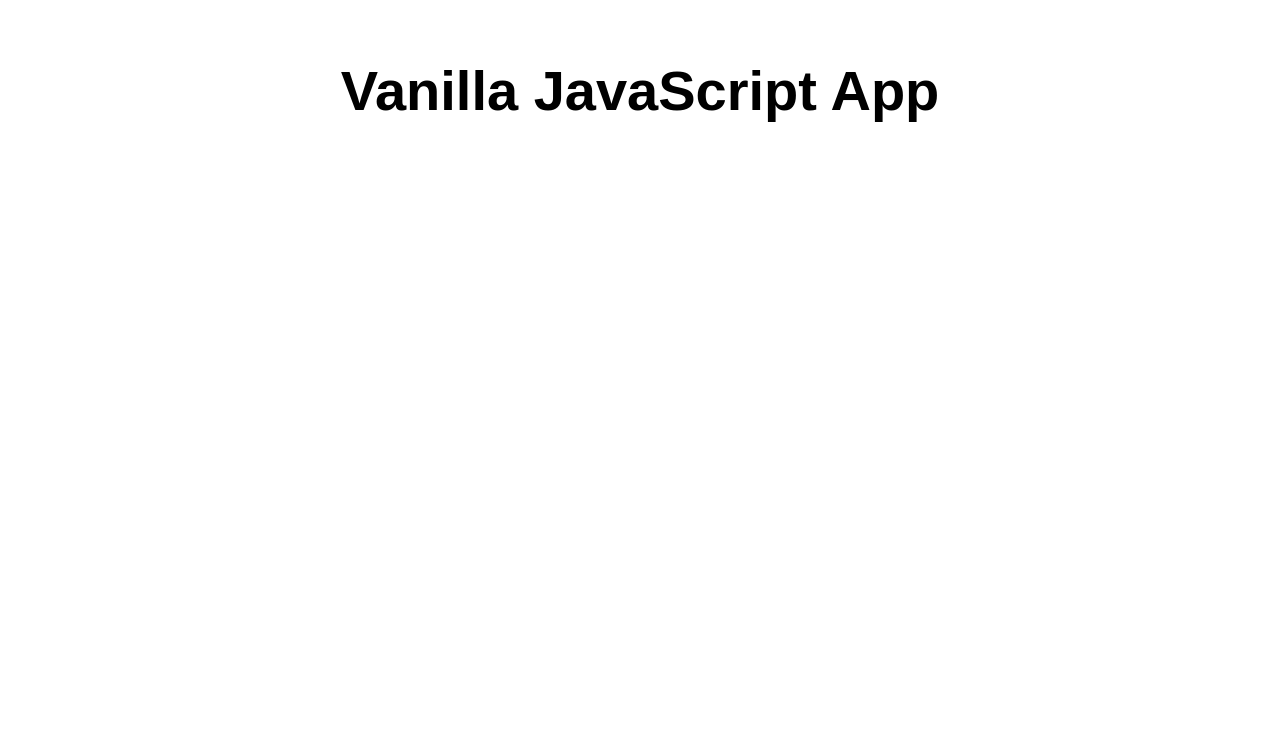
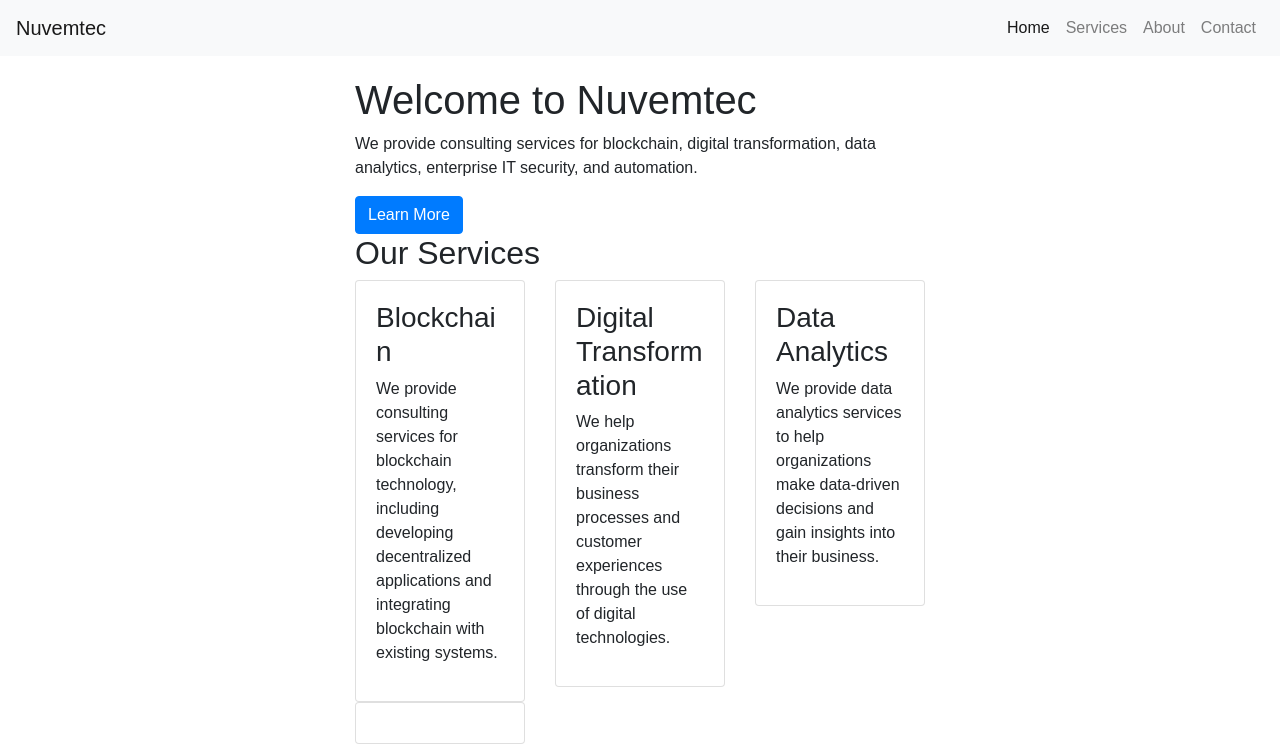
Before and after one commit to Nuvemteclab/my-first-static-web-app, a website: page src/index.html in a window 1280 px wide. Drawn offline with nearby package versions, Linux system fonts and the light colour scheme.

Commit message:
Update index.html

```diff
--- a/src/index.html
+++ b/src/index.html
@@ -1,17 +1,75 @@
 <!DOCTYPE html>
 <html lang="en">
-
 <head>
-  <meta charset="UTF-8">
-  <meta name="viewport" content="width=device-width, initial-scale=1.0">
-  <link rel="stylesheet" href="styles.css">
-  <title>Vanilla JavaScript App</title>
+	<meta charset="UTF-8">
+	<meta name="viewport" content="width=device-width, initial-scale=1.0">
+	<title>Nuvemtec - Consulting IT Firm</title>
+	<link rel="stylesheet" href="https://maxcdn.bootstrapcdn.com/bootstrap/4.5.2/css/bootstrap.min.css">
+	<link rel="stylesheet" href="styles.css">
 </head>
-
 <body>
-  <main>
-    <h1>Vanilla JavaScript App</h1>
-  </main>
-</body>
-
-</html>
+	<header>
+		<nav class="navbar navbar-expand-md navbar-light bg-light">
+			<a class="navbar-brand" href="#">Nuvemtec</a>
+			<button class="navbar-toggler" type="button" data-toggle="collapse" data-target="#navbarNav">
+				<span class="navbar-toggler-icon"></span>
+			</button>
+			<div class="collapse navbar-collapse" id="navbarNav">
+				<ul class="navbar-nav ml-auto">
+					<li class="nav-item active">
+						<a class="nav-link" href="#">Home</a>
+					</li>
+					<li class="nav-item">
+						<a class="nav-link" href="#">Services</a>
+					</li>
+					<li class="nav-item">
+						<a class="nav-link" href="#">About</a>
+					</li>
+					<li class="nav-item">
+						<a class="nav-link" href="#">Contact</a>
+					</li>
+				</ul>
+			</div>
+		</nav>
+	</header>
+	<main>
+		<section class="hero-image">
+			<div class="container">
+				<h1>Welcome to Nuvemtec</h1>
+				<p>We provide consulting services for blockchain, digital transformation, data analytics, enterprise IT security, and automation.</p>
+				<a href="#" class="btn btn-primary">Learn More</a>
+			</div>
+		</section>
+		<section class="services">
+			<div class="container">
+				<h2>Our Services</h2>
+				<div class="row">
+					<div class="col-md-4">
+						<div class="card">
+							<div class="card-body">
+								<h3>Blockchain</h3>
+								<p>We provide consulting services for blockchain technology, including developing decentralized applications and integrating blockchain with existing systems.</p>
+							</div>
+						</div>
+					</div>
+					<div class="col-md-4">
+						<div class="card">
+							<div class="card-body">
+								<h3>Digital Transformation</h3>
+								<p>We help organizations transform their business processes and customer experiences through the use of digital technologies.</p>
+							</div>
+						</div>
+					</div>
+					<div class="col-md-4">
+						<div class="card">
+							<div class="card-body">
+								<h3>Data Analytics</h3>
+								<p>We provide data analytics services to help organizations make data-driven decisions and gain insights into their business.</p>
+							</div>
+						</div>
+					</div>
+				</div>
+				<div class="row">
+					<div class="col-md-4">
+						<div class="card">
+							<div class="card-body">
```
